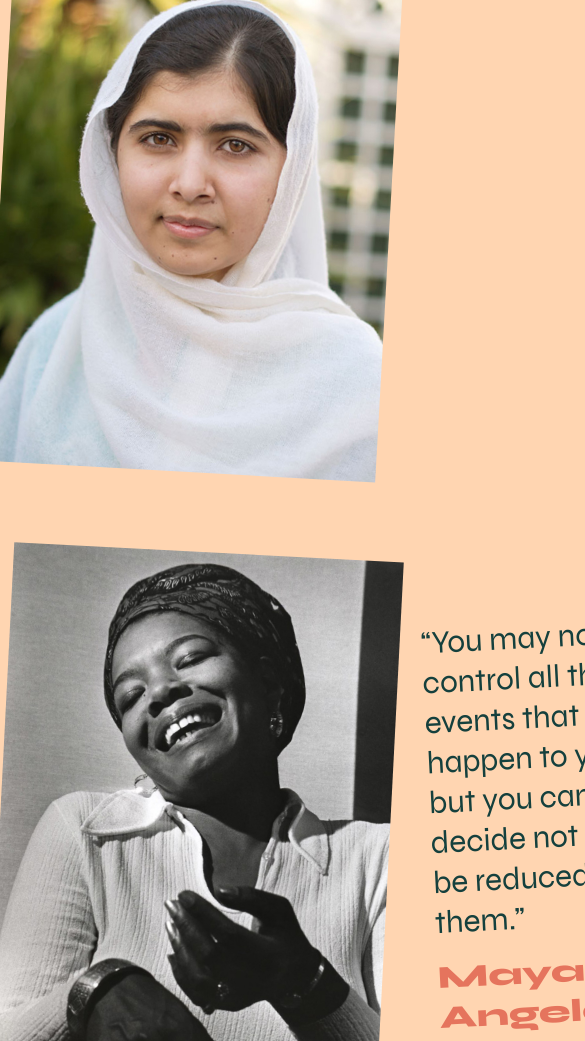
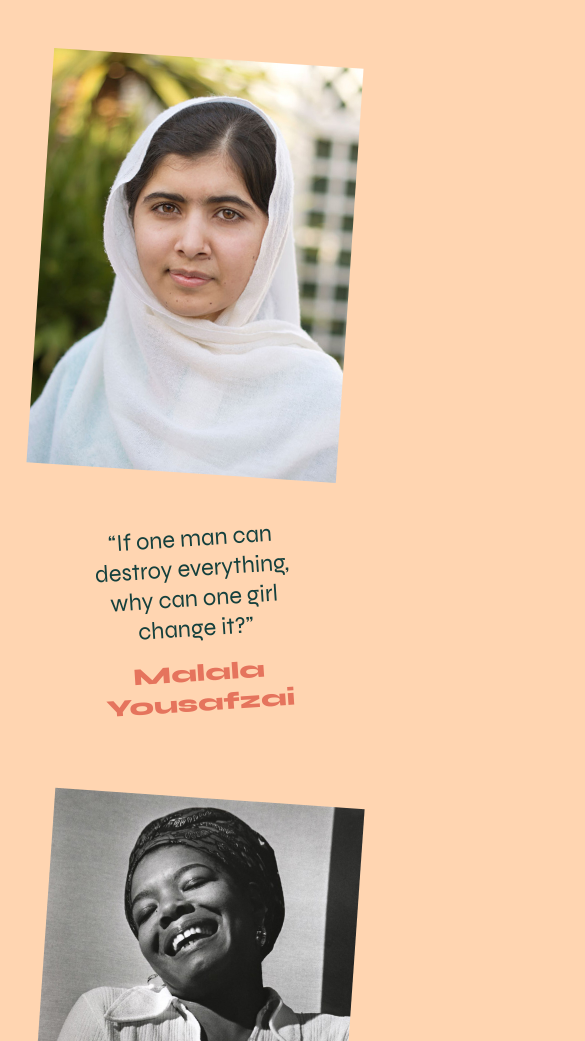
Before and after one commit to murphytrueman/words-womxn, a website: page src/index.html in a window 390 px wide. Shown: the part 892-1933 px from the top of the page, 585 px wide, since content can reach past the window. Drawn offline with nearby package versions, Linux system fonts and the light colour scheme; files that its build step writes are made by us from their sources.

Commit message:
Added base responsive styling

```diff
--- a/src/scss/main.scss
+++ b/src/scss/main.scss
@@ -30,6 +30,14 @@
   transition: background-color 800ms ease;
 
   overflow-x: hidden;
+
+  @media screen and (max-width: 950px) {
+    margin: 240px auto 100px;
+  }
+
+  @media screen and (max-width: 600px) {
+    font-size: 24px;
+  }
 }
 
 h2 {
@@ -63,7 +71,7 @@
 }
 
 section {
-  margin: 80px 0;
+  margin: 80px 20px;
   display: flex;
   flex-direction: row;
   justify-content: space-between;
@@ -84,6 +92,34 @@
       margin-right: 40px;
     }
   }
+
+  @media screen and (max-width: 1100px) {
+    margin-left: 40px;
+    margin-right: 40px;
+  }
+
+  @media screen and (max-width: 915px) {
+    flex-direction: column;
+
+    .copy {
+      margin-left: 0px;
+      width: 70%;
+      margin: auto;
+      text-align: center;
+    }
+
+    img {
+      margin-bottom: 50px;
+    }
+
+    &:nth-child(odd) {
+      flex-direction: column;
+
+      .copy {
+        margin: auto;
+      }
+    }
+  }
 }
 
 .stamps {
```
Also changed, not shown: dist/css/base.css.
